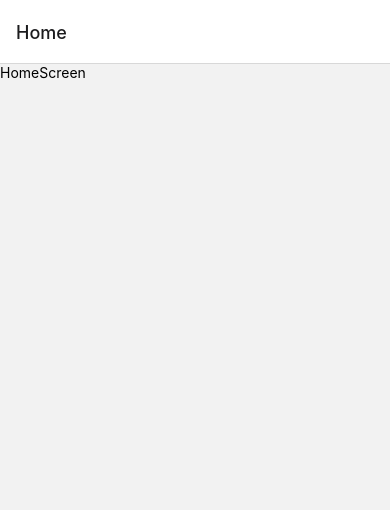
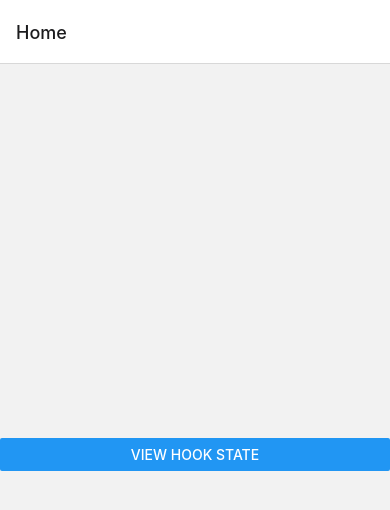
Before and after one commit to QAZDER/RNReview, a React Native app: screen /Home in a window 390 px wide. Shown: the top 510 px of the page. Built offline with nearby package versions, Linux system fonts and the light colour scheme.

Commit message:
some changes

```diff
--- a/src/screen/HomeScreen.js
+++ b/src/screen/HomeScreen.js
@@ -2,12 +2,31 @@
  *  * Created by Zhourundong on 2021-09-29.
  */
 import React from 'react';
-import { View, Text } from 'react-native';
+import { View, StyleSheet, Button, Dimensions } from 'react-native';
 
-export default function HomeScreen() {
+const { width } = Dimensions.get('window');
+export default function HomeScreen({ route, navigation }) {
+  const navigateScreen = (pages, params) => {
+    navigation.navigate(pages, params);
+  };
   return (
-    <View>
-      <Text>HomeScreen</Text>
+    <View style={styleSheets.container}>
+      <Button
+        style={styleSheets.button}
+        title={'view hook state'}
+        onPress={() => navigateScreen('Hook')}
+      />
     </View>
   );
 }
+
+const styleSheets = StyleSheet.create({
+  container: {
+    flex: 1,
+    justifyContent: 'center',
+  },
+  button: {
+    width: width / 3,
+    height: 50,
+  },
+});
--- a/src/screen/HookScreen.js
+++ b/src/screen/HookScreen.js
@@ -1,13 +1,32 @@
 /**
  *  * Created by Zhourundong on 2021-09-29.
  */
-import React from 'react';
-import { View, Text } from 'react-native';
+import React, { useState, useEffect } from 'react';
+import { View, Text, Button } from 'react-native';
 
 export default function HookScreen() {
+  const [count, setCount] = useState(0);
+  const [otherCount, setOtherCount] = useState(0);
+
+  console.log(1111);
+
+  // componentDidMount, componentDidUpdate, componentWillUnmount
+  useEffect(() => {
+    console.log('useEffect: ');
+    return () => {
+      console.log('componentWillUnmount');
+    };
+  }, [otherCount]);
+
   return (
     <View>
-      <Text>HookScreen</Text>
+      <Text>count is {count}</Text>
+      <Button title={'add count'} onPress={() => setCount(count + 1)} />
+      <Text>count is {otherCount}</Text>
+      <Button
+        title={'add count'}
+        onPress={() => setOtherCount(otherCount + 1)}
+      />
     </View>
   );
 }
```
Also changed, not shown: src/CommonHook/useFriendStatus.js (added, +16 -0 lines).
